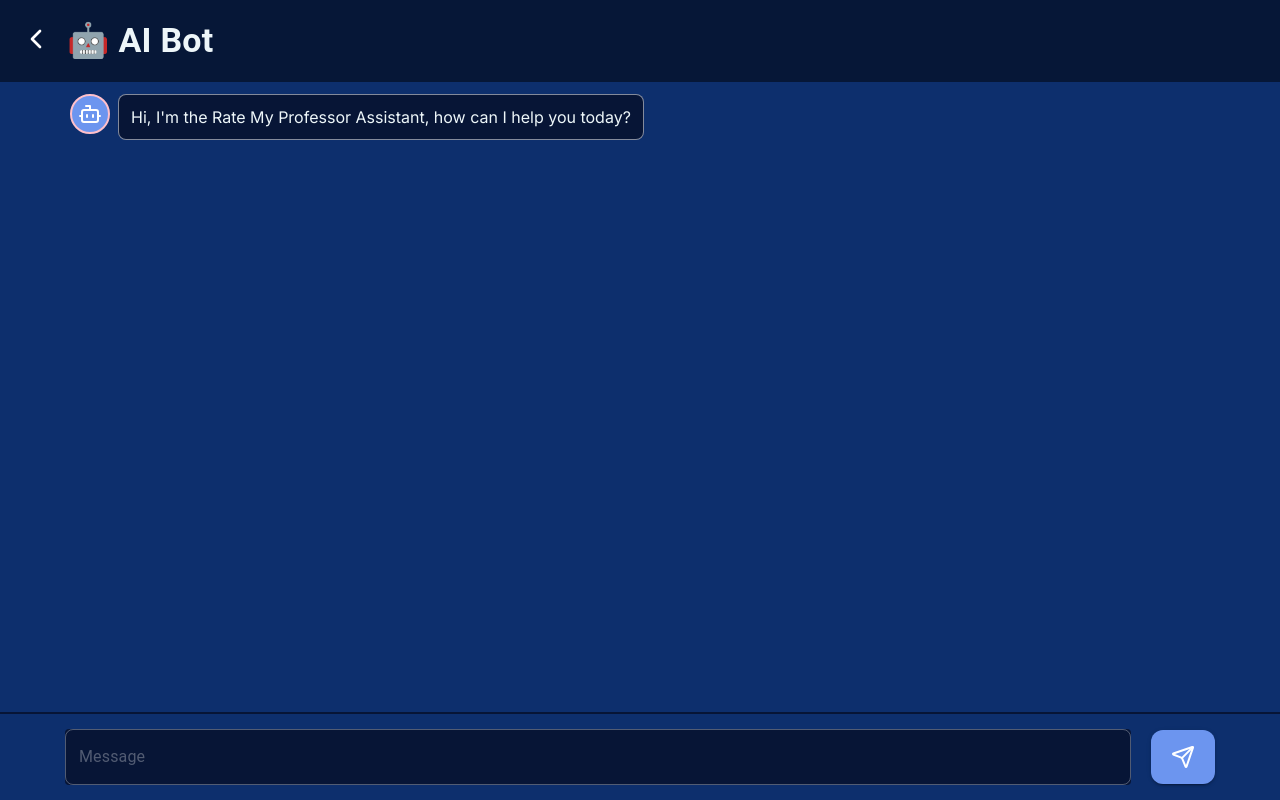
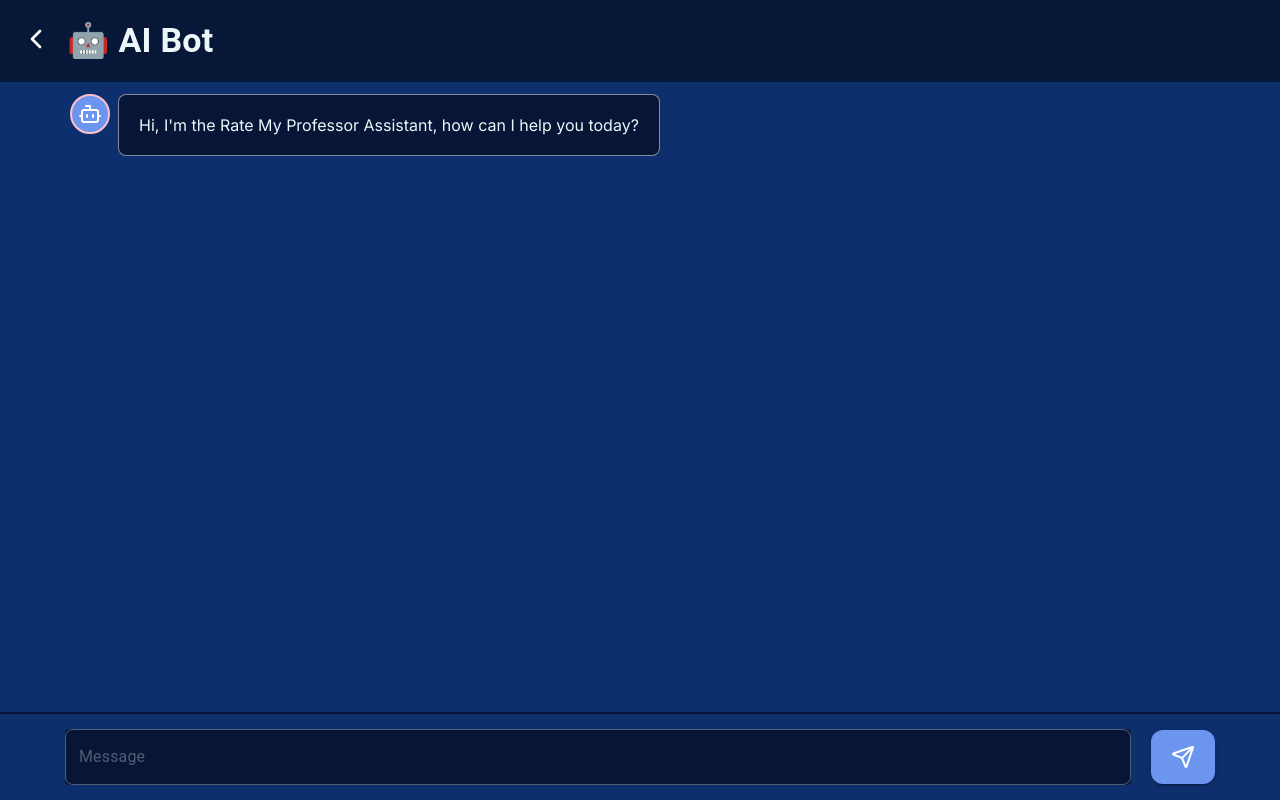
Before and after one commit to mssomie/rmp-rag, a Next.js app: page /chat in a window 1280 px wide. Built offline with nearby package versions, Linux system fonts and the light colour scheme.

Commit message:
Fixed Padding

```diff
--- a/components/ChatBody.js
+++ b/components/ChatBody.js
@@ -3,6 +3,7 @@ import { Bot, User } from "lucide-react";
 import { Avatar, Box } from "@mui/material";
 
 export const ChatBody = ({ messages }) => {
+  console.log(messages);
   return (
     <Box
       sx={{
@@ -49,7 +50,7 @@ export const ChatBody = ({ messages }) => {
                   minWidth: "7%",
                   borderRadius: "8px",
                   maxWidth: { md: "55%", xs: "80%" },
-                  padding: "12px",
+                  padding: { md: "20px", xs: "10px" },
                   backgroundColor: "#071536",
                   backdropFilter: "blur(25px)",
                   border: "1px solid rgba(255, 255, 255, 0.5)",
```
